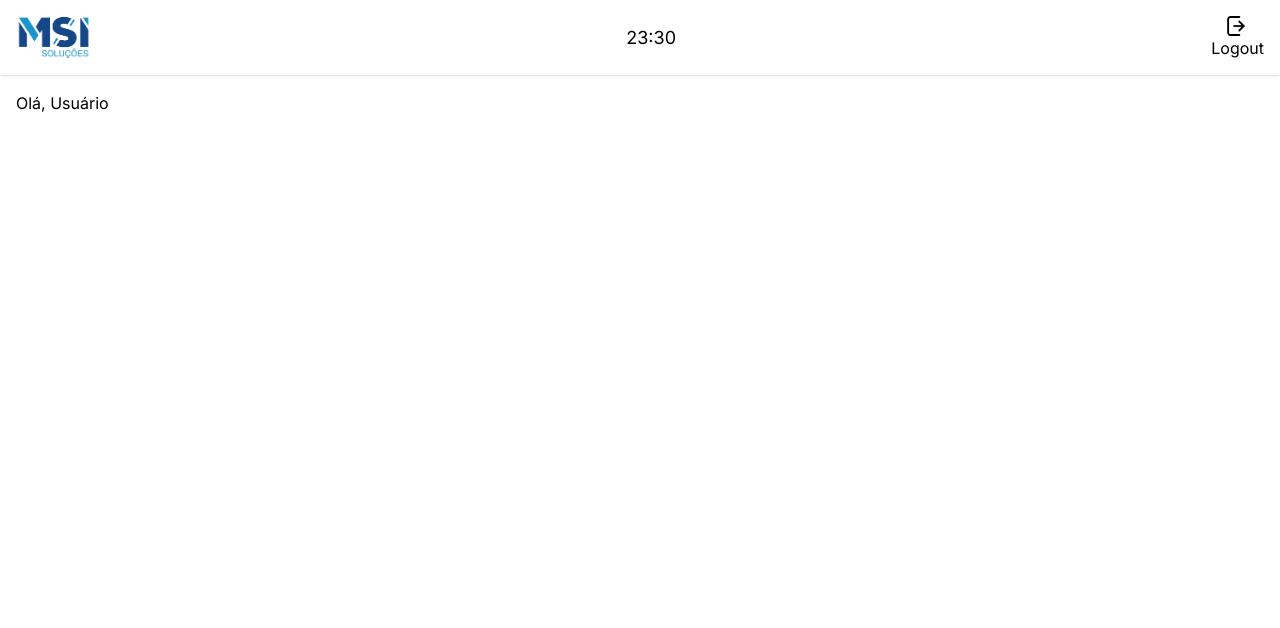
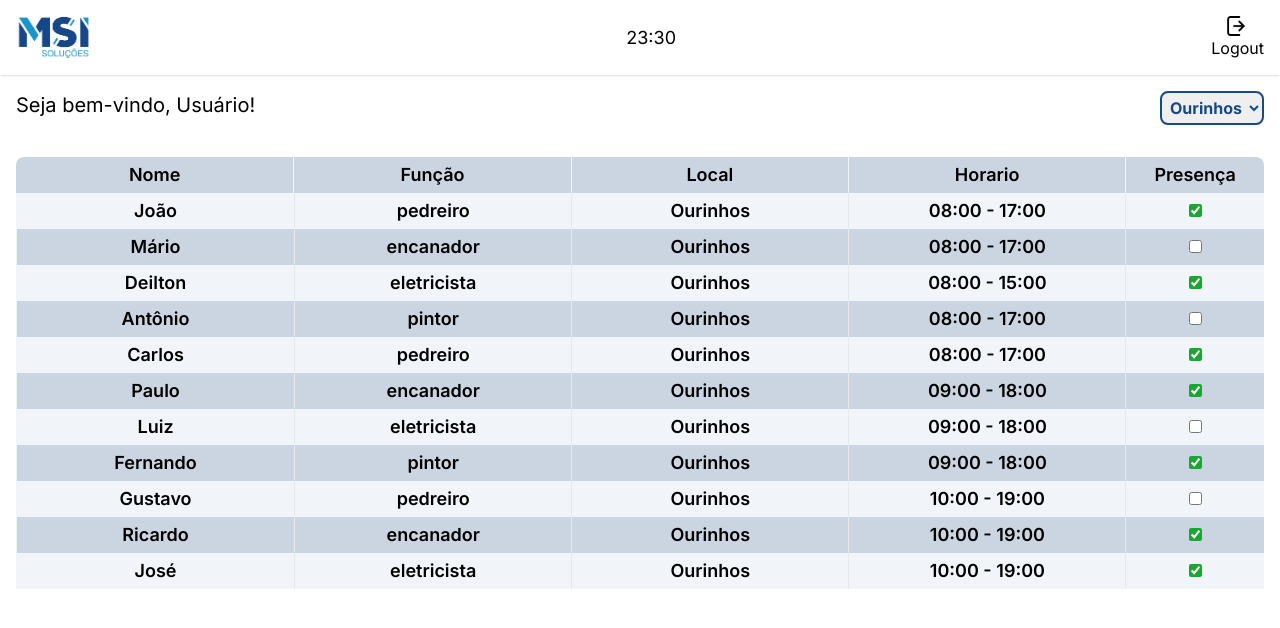
Before and after one commit to DeJunior007/MSI-HACKATHON-FATEC-2023, a Next.js app: page /dash in a window 1280 px wide. Shown: the top 628 px of the page. Built offline with nearby package versions, Linux system fonts and the light colour scheme.

Commit message:
Fix: Refatoração e conclisão da pagina do supervisor

```diff
--- a/app/dash/page.tsx
+++ b/app/dash/page.tsx
@@ -1,51 +1,128 @@
 "use client";
-
 import DashHead from "./head";
+import { useState } from "react";
 import Image from "next/image";
 import logo from "../assets/imgs/msi-logo.png";
-import logout from "../assets/imgs/logout.png";
+import logoutIcon from "../assets/imgs/logout.png";
 import { useRouter } from "next/navigation";
+import { atribuicoes } from "../constants/lista";
 import { Relogio } from "../components/relogio";
-import {} from "react-icons";
+
 export default function Dash() {
+  const [escolhaCidade, setEscolhaCidade] = useState("Ourinhos");
   const userName = sessionStorage.getItem("UserName") || "Usuário";
   const router = useRouter();
-  const handleLogout = (event: any) => {
+
+  const handleLogout = () => {
     if (sessionStorage.getItem("UserName")) {
       sessionStorage.removeItem("UserName");
     }
     router.push("/");
   };
 
+  const atribuicoesLocais = atribuicoes[escolhaCidade];
+  const [presenca, setPresenca] = useState(
+    atribuicoesLocais.map(
+      (atribuicao: { presenca: any }) => atribuicao.presenca
+    )
+  );
+
+  const handleCidadeChange = (event: any) => {
+    setEscolhaCidade(event.target.value);
+  };
+
+  const handlePresencaChange = (index: any) => {
+    const newPresenca = [...presenca];
+    newPresenca[index] = !newPresenca[index];
+    setPresenca(newPresenca);
+  };
+
   return (
     <>
       <DashHead />
-      <main className="flex flex-col min-h-screen ">
+      <main className="flex flex-col min-h-screen">
         <nav className="flex justify-start items-center px-4 shadow">
           <Image src={logo} alt="logo da MSI" width={75} />
-          <article className="w-full flex justify-end items-center h-full">
+          <div className="w-full flex justify-end items-center h-full">
             <div className="w-full flex justify-center items-center">
               <Relogio />
             </div>
-            <table>
-              <tr>
             <button
               className="flex flex-col items-center justify-center"
               onClick={handleLogout}
             >
               <Image
-                    src={logout}
+                src={logoutIcon}
                 width={20}
-                    alt={"Icone de logout do sistema"}
+                alt="Ícone de logout do sistema"
                 className="mr-1"
               />
               Logout
             </button>
-              </tr>
-            </table>
-          </article>
+          </div>
         </nav>
-        <section className="p-4"> {`Olá, ${userName}`}</section>
+        <section className="p-4 flex justify-between">
+          <p className="text-xl">{`Seja bem-vindo, ${userName}!`}</p>
+          <select
+            value={escolhaCidade}
+            onChange={handleCidadeChange}
+            className="border-2 rounded-lg border-[#16498A] p-1 font-bold rounded-full text-[#16498A] outline-none"
+          >
+            <option value="Ourinhos">Ourinhos</option>
+            <option value="Canitar">Canitar</option>
+          </select>
+        </section>
+        <section className="p-4 w-full grid lt:grid-cols-4 sm:grid-cols-9 w-full divide-x divide-slate-100">
+          <div className="bg-slate-300 rounded-tl-lg w-full text-center py-1 font-semibold lt:text-sm sm:text-base md:text-lg lt:col-span-1 sm:col-span-2">
+            Nome
+          </div>
+          <div className="bg-slate-300 w-full text-center py-1 font-semibold lt:text-sm sm:text-base md:text-lg lt:col-span-1 sm:col-span-2">
+            Função
+          </div>
+          <div className="bg-slate-300 w-full text-center py-1 font-semibold lt:text-sm sm:text-base md:text-lg lt:col-span-1 sm:col-span-2">
+            Local
+          </div>
+          <div className="bg-slate-300 w-full text-center py-1 font-semibold lt:text-sm sm:text-base md:text-lg lt:col-span-1 sm:col-span-2 lt:hidden sm:block">
+            Horario
+          </div>
+          <div className="bg-slate-300 w-full text-center py-1 font-semibold lt:text-sm sm:text-base md:text-lg rounded-tr-lg">
+            Presença
+          </div>
+          {atribuicoesLocais.map((atribuicao: any, index: any) => (
+            <section
+              key={index}
+              className={`sm:col-span-9 lt:col-span-4  w-full grid lt:grid-cols-4 sm:grid-cols-9 w-full divide-x ${
+                index % 2 === 0 ? "bg-slate-100 " : "bg-slate-300"
+              }`}
+            >
+              <div className="w-full text-center py-1 font-semibold lt:text-sm sm:text-base md:text-lg lt:col-span-1 sm:col-span-2">
+                {atribuicao.nome}
+              </div>
+              <div className="w-full text-center py-1 font-semibold lt:text-sm sm:text-base md:text-lg lt:col-span-1 sm:col-span-2">
+                {atribuicao.funcao}
+              </div>
+              <div className="w-full text-center py-1 font-semibold lt:text-sm sm:text-base md:text-lg lt:col-span-1 sm:col-span-2 ">
+                {atribuicao.local}
+              </div>
+              <div className="w-full text-center py-1 font-semibold lt:text-sm sm:text-base md:text-lg lt:col-span-1  lt:hidden sm:block sm:col-span-2">
+                {atribuicao.horario}
+              </div>
+              <div
+                className={`w-full text-center py-1 font-semibold lt:text-sm sm:text-base md:text-lg col-span-1 ${
+                  index % 2 === 0 ? "bg-slate-100" : "bg-slate-300"
+                }
+               `}
+              >
+                <input
+                  type="checkbox"
+                  checked={presenca[index]}
+                  className="accent-[#18A832]"
+                  onChange={() => handlePresencaChange(index)}
+                />
+              </div>
+            </section>
+          ))}
+        </section>
       </main>
     </>
   );
```
Lines whose indentation alone changed are shown as unchanged.
